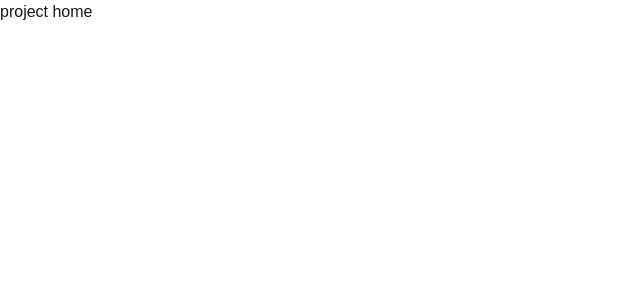
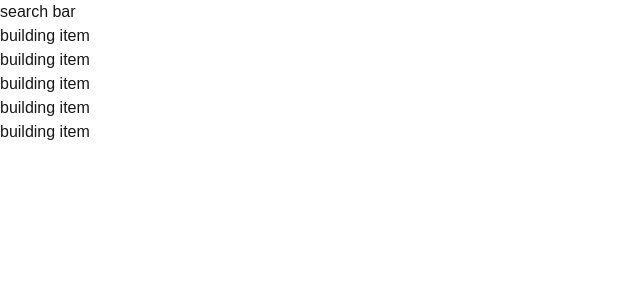
Before and after one commit to nl32/hackUTD2024, a Next.js app: page / in a window 1280 px wide. Shown: the top 300 px of the page, without its empty margins (0-640 px from the left). Built offline with nearby package versions, Linux system fonts and the light colour scheme.

Commit message:
bare bones

```diff
--- a/package.json
+++ b/package.json
@@ -6,7 +6,10 @@
     "dev": "next dev",
     "build": "next build",
     "start": "next start",
-    "lint": "next lint"
+    "format": "prettier --write .",
+    "format:check": "prettier --check .",
+    "lint": "next lint --fix",
+    "lint:check": "next lint"
   },
   "dependencies": {
     "next": "15.0.3",
@@ -20,6 +23,7 @@
     "eslint": "^8",
     "eslint-config-next": "15.0.3",
     "postcss": "^8",
+    "prettier": "^3.3.3",
     "prettier-plugin-tailwindcss": "^0.6.8",
     "tailwindcss": "^3.4.1",
     "typescript": "^5"
--- /dev/null
+++ b/src/app/building/page.tsx
@@ -0,0 +1,3 @@
+export default function Building() {
+  return <div>specific building</div>;
+}
--- a/src/app/page.tsx
+++ b/src/app/page.tsx
@@ -1,3 +1,15 @@
+import Building from 'src/components/building';
+import SearchBar from 'src/components/searchBar';
+
 export default function Home() {
-  return <div>project home</div>;
+  return (
+    <div>
+      <SearchBar />
+      {Array(5)
+        .fill(0)
+        .map((_, index) => (
+          <Building key={index} />
+        ))}
+    </div>
+  );
 }
--- /dev/null
+++ b/src/components/building.tsx
@@ -0,0 +1,3 @@
+export default function Building() {
+  return <div>building item</div>;
+}
--- /dev/null
+++ b/src/components/searchBar.tsx
@@ -0,0 +1,3 @@
+export default function SearchBar() {
+  return <div>search bar</div>;
+}
```
Also changed, not shown: src/.prettierrc.mjs, 1 other file (tests, documents, lock files or other folders).
